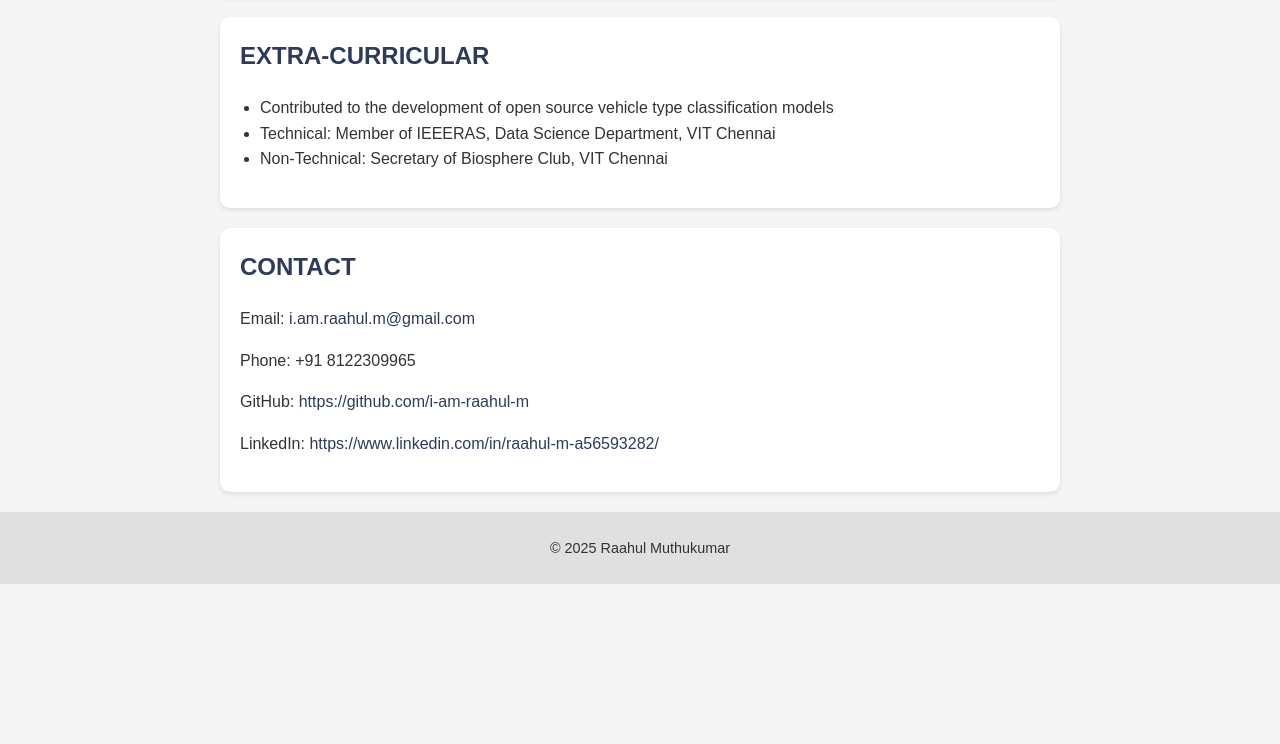
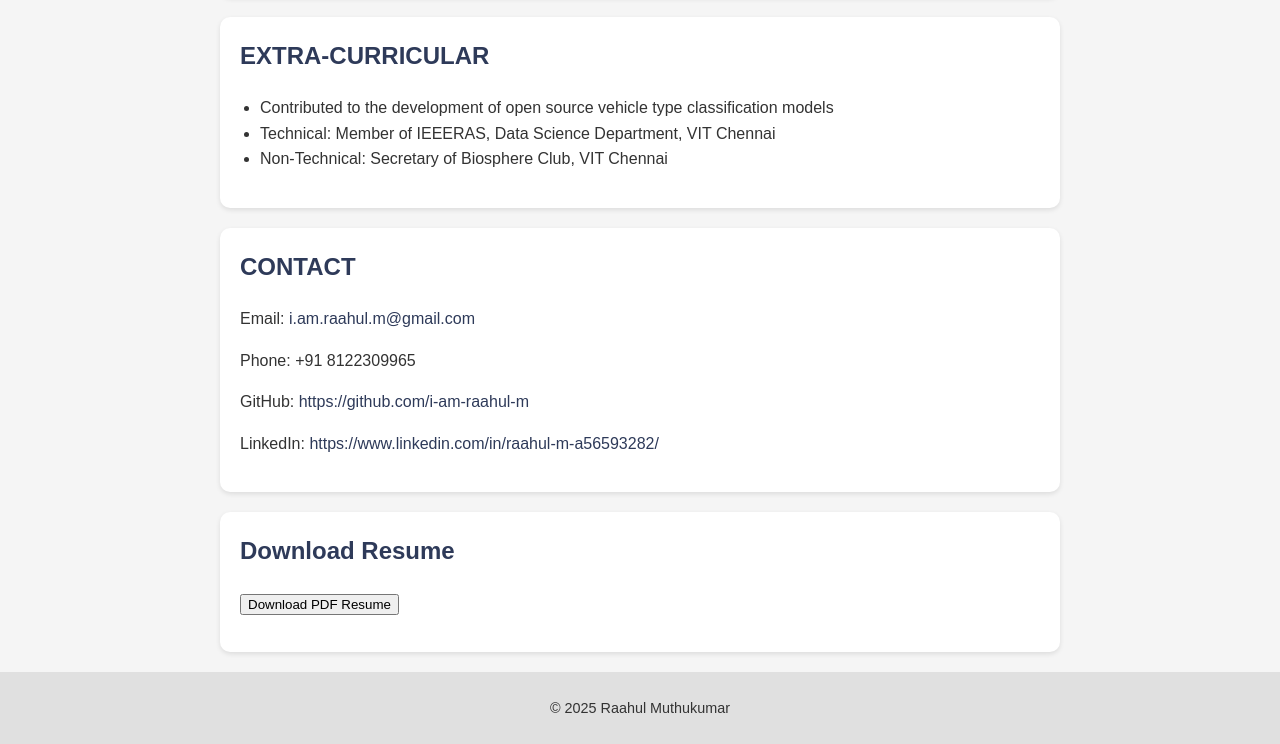
Before and after one commit to i-am-raahul-m/github.io, a plain HTML site: page index.html in a window 1280 px wide. Shown: the part 2230-2974 px from the top of the page. Before the commit the page ends 2814 px from the top, so only its background shows below. Drawn offline with Linux system fonts and the light colour scheme.

Commit message:
Added Download option for Resume

```diff
--- a/index.html
+++ b/index.html
@@ -114,6 +114,17 @@
     <p>LinkedIn: <a href="https://www.linkedin.com/in/raahul-m-a56593282/" target="_blank">https://www.linkedin.com/in/raahul-m-a56593282/</a></p>
   </section>
 
+  </section>
+
+  <section>
+    <h2>Download Resume</h2>
+    <p>
+      <a href="Raahul%20Muthukumar%20Resume.pdf" download>
+        <button>Download PDF Resume</button>
+      </a>
+    </p>
+  </section>
+
   <footer>
     <p>&copy; 2025 Raahul Muthukumar</p>
   </footer>
```
